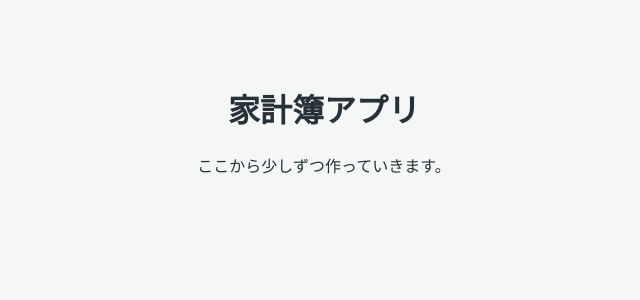
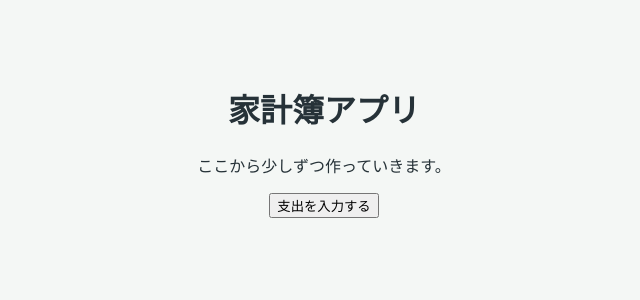
Before and after one commit to wasyun4/zubora-kakeibo-pwa, a React (Vite) app: page / in a window 1280 px wide. Shown: the top 300 px of the page, without its empty margins (316-956 px from the left). Built offline with nearby package versions, Linux system fonts and the light colour scheme.

Commit message:
feat: add expense button

```diff
--- a/src/App.tsx
+++ b/src/App.tsx
@@ -3,6 +3,7 @@ function App() {
     <main>
       <h1>家計簿アプリ</h1>
       <p>ここから少しずつ作っていきます。</p>
+      <button>支出を入力する</button>
     </main>
   );
 }
```
